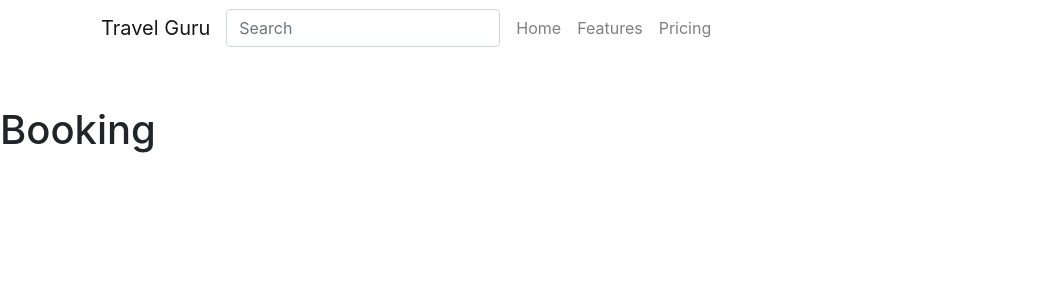
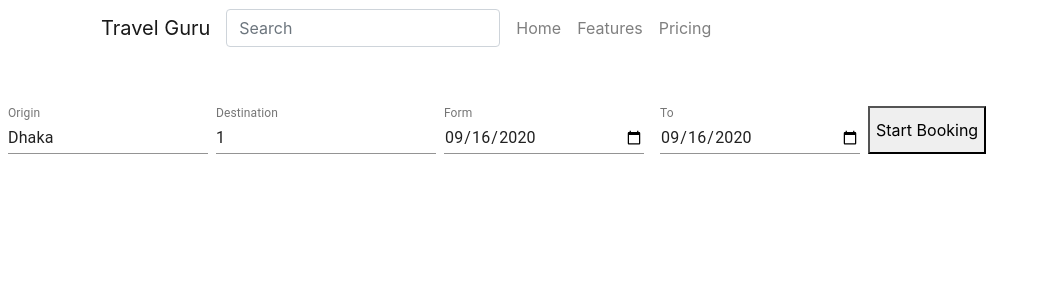
Before and after one commit to mimnets/travel-guru, a React (Create React App) app: page /booking/1 in a window 1280 px wide. Shown: the top 300 px of the page, without its empty margins (0-1046 px from the left). Built offline with nearby package versions, Linux system fonts and the light colour scheme.

Commit message:
swtich to booking

```diff
--- a/src/components/Booking/Booking.js
+++ b/src/components/Booking/Booking.js
@@ -1,14 +1,68 @@
 import React from 'react';
 import { useParams } from 'react-router-dom';
+import { makeStyles } from '@material-ui/core/styles';
+import TextField from '@material-ui/core/TextField';
+import Divider from '@material-ui/core/Divider';
+import { Grid } from '@material-ui/core';
 
+const useStyles = makeStyles((theme) => ({
+  container: {
+    display: 'flex',
+  },
+  textField: {
+    marginLeft: theme.spacing(1),
+    marginRight: theme.spacing(1),
+    width: 200,
+  },
+}));
 
+//date
+const dateNow = new Date(); // Creating a new date object with the current date and time
+const year = dateNow.getFullYear(); // Getting current year from the created Date object
+const monthWithOffset = dateNow.getUTCMonth() + 1; // January is 0 by default in JS. Offsetting +1 to fix date for calendar.
+const month = // Setting current Month number from current Date object
+  monthWithOffset.toString().length < 2 // Checking if month is < 10 and pre-prending 0 to adjust for date input.
+    ? `0${monthWithOffset}`
+    : monthWithOffset;
+const date =
+  dateNow.getUTCDate().toString().length < 2 // Checking if date is < 10 and pre-prending 0 if not to adjust for date input.
+    ? `0${dateNow.getUTCDate()}`
+    : dateNow.getUTCDate();
 
+const materialDateInput = `${year}-${month}-${date}`; // combining to format for defaultValue or value attribute of material <TextField>
 
 const Booking = () => {
+    const {destination} = useParams();
+    const classes = useStyles();
+    return (
+        <div className={classes.container}>
 
-    return (
-        <div>
-            <h1>Booking</h1>
+            <form className={classes.container} noValidate>
+            <TextField label="Origin" value="Dhaka" className={classes.textField}/>
+                <TextField label="Destination" value={destination}/>
+
+                <TextField
+                    id="date"
+                    label="Form"
+                    type="date"
+                    defaultValue={materialDateInput}
+                    className={classes.textField}
+                    InputLabelProps={{
+                    shrink: true,
+                    }}
+                />
+                <TextField
+                    id="date"
+                    label="To"
+                    type="date"
+                    defaultValue={materialDateInput}
+                    className={classes.textField}
+                    InputLabelProps={{
+                    shrink: true,
+                    }}
+                />
+                <button>Start Booking</button>
+            </form>
         </div>
     );
 };
--- a/src/components/Header/Header.js
+++ b/src/components/Header/Header.js
@@ -7,12 +7,12 @@ const Header = () => {
     return (
         <Container style={{paddingBottom: '50px'}}>
             <Navbar expand="lg" variant="light" bg="">
-            <Navbar.Brand href="home">Travel Guru</Navbar.Brand>
+            <Navbar.Brand href="/home">Travel Guru</Navbar.Brand>
                 <Form inline>
                 <FormControl type="text" placeholder="Search" className="mr-sm-2" />
                 </Form>
                 <Nav className="mr-auto">
-                <Nav.Link href="home">Home</Nav.Link>
+                <Nav.Link href="/home">Home</Nav.Link>
                 <Nav.Link href="#features">Features</Nav.Link>
                 <Nav.Link href="#pricing">Pricing</Nav.Link>
                 </Nav>
--- a/src/components/Spot/Spot.js
+++ b/src/components/Spot/Spot.js
@@ -12,7 +12,7 @@ const Spot = () => {
     }
     return (
         <div style={{backgroundImage:`url(${imgUrl})`,backgroundSize: 'cover',
-        overflow: 'hidden'}}>
+         height:'500px'}}>
             <h1>Title:{destination}</h1>
             <p>{description}</p>
             <button onClick={() => {handleBooking(destination)}}>Booking</button>
```
